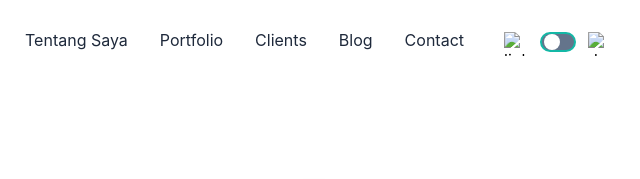
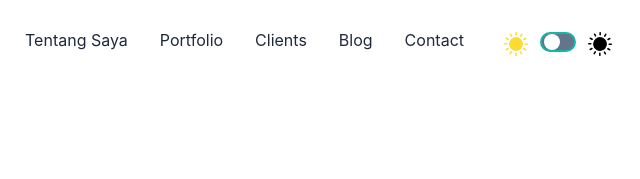
Before and after one commit to bie7/portfolio-tailwindcss, a website: page index.html in a window 1280 px wide. Shown: the top 179 px of the page, 640-1280 px from the left. Drawn offline with Linux system fonts and the light colour scheme; the site is published under a folder, as on GitHub Pages, so addresses that start at the root find nothing.

Commit message:
menambahkan fitur dark mode

```diff
--- a/index.html
+++ b/index.html
@@ -102,7 +102,7 @@
                 <li class="flex items-center">
                   <div class="mt-2 ml-6 flex">
                     <img
-                      src="/img/icon/light-mode.svg"
+                      src="img/icon/light-mode.svg"
                       alt="light"
                       class="mr-3 h-6 w-6"
                     />
@@ -117,7 +117,7 @@
                       </div>
                     </label>
                     <img
-                      src="/img/icon/dark-mode.svg"
+                      src="img/icon/dark-mode.svg"
                       alt="dark"
                       class="ml-3 h-6 w-6"
                     />
```
